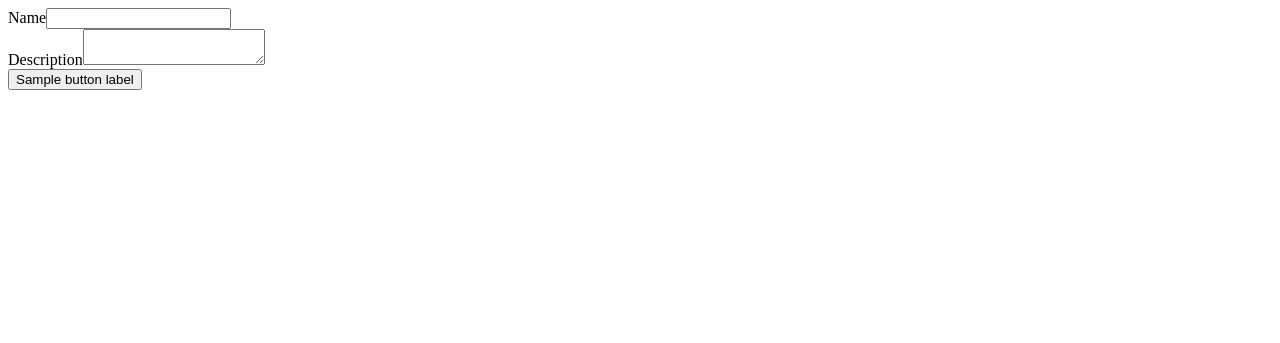
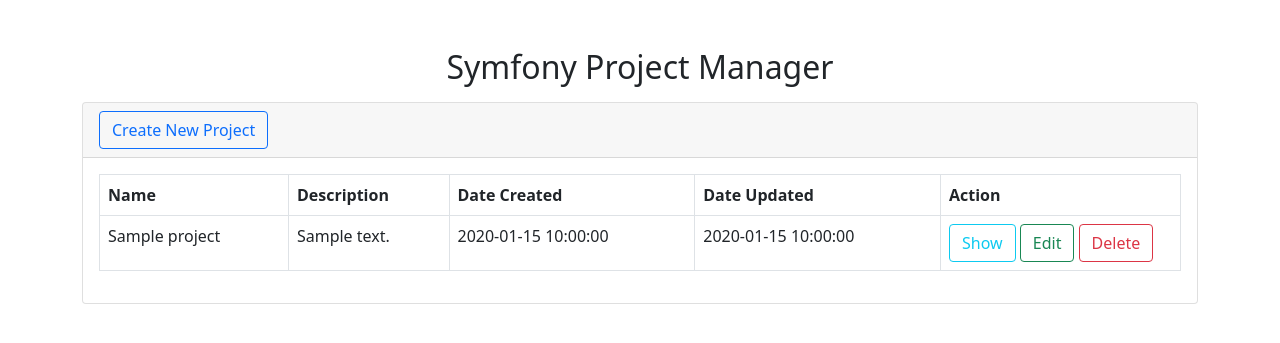
Before and after one commit to BouzidYoussef/symfony-6-crud, a Symfony app: template templates/project/_form.html.twig in a window 1280 px wide. Shown: the top 343 px of the page. Run offline with Twig, Linux system fonts and the light colour scheme; the template is opened without the code that fills it: most values are stand-ins (such as "Sample title", 1, 10 or a date in 2020); form fields are guessed from the names that the template uses; some libraries are stand-ins or nearby versions.

Commit message:
newHtml edited

```diff
--- a/templates/project/_form.html.twig
+++ b/templates/project/_form.html.twig
@@ -1,9 +1,53 @@
-{{ form_start(form) }}
-    <div class="form-group">
-        {{ form_row(form.name, {'attr': {'class': 'form-control'}}) }}
+{% extends 'base.html.twig' %}
+
+{% block title %}Project index{% endblock %}
+
+{% block body %}
+    <div class="container">
+        <h2 class="text-center mt-5 mb-3">Symfony Project Manager</h2>
+        <div class="card">
+            <div class="card-header">
+                <a class="btn btn-outline-primary" href="{{ path('app_project_new') }}">
+                    Create New Project
+                </a>
+            </div>
+            <div class="card-body">
+                <table class="table table-bordered">
+                    <tr>
+                        <th>Name</th>
+                        <th>Description</th>
+                        <th>Date Created</th>
+                        <th>Date Updated</th>
+                        <th width="240px">Action</th>
+                    </tr>
+                    {% for project in projects %}
+                    <tr>
+                        <td>{{ project.name }}</td>
+                        <td>{{ project.description }}</td>
+                        <td>{{ project.createdAt ? project.createdAt|date('Y-m-d H:i:s') : '' }}</td>
+                        <td>{{ project.updatedAt ? project.updatedAt|date('Y-m-d H:i:s') : '' }}</td>
+                        <td>
+                            <form method="post" action="{{ path('app_project_delete', {'id': project.id}) }}" onsubmit="return confirm('Are you sure you want to delete this item?');">
+                                <a
+                                    class="btn btn-outline-info"
+                                    href="{{ path('app_project_show', {'id': project.id}) }}">
+                                    Show
+                                </a>
+                                <a
+                                    class="btn btn-outline-success"
+                                    href="{{ path('app_project_edit', {'id': project.id}) }}">
+                                    Edit
+                                </a>
+
+                                <input type="hidden" name="_token" value="{{ csrf_token('delete' ~ project.id) }}">
+                                <button class="btn btn-outline-danger">Delete</button>
+                            </form>
+                        </td>
+                    </tr>
+                    {% endfor %}
+                </table>
+            </div>
+        </div>
     </div>
-    <div class="form-group">
-        {{ form_row(form.description, {'attr': {'class': 'form-control'}}) }}
-    </div>
-    <button class="btn {{ button_color|default('btn-outline-primary') }}  mt-3">{{ button_label|default('Save Project') }}</button>
-{{ form_end(form) }}
+
+{% endblock %}
```
Also changed, not shown: templates/project/new.html.twig (+13 -5 lines).
